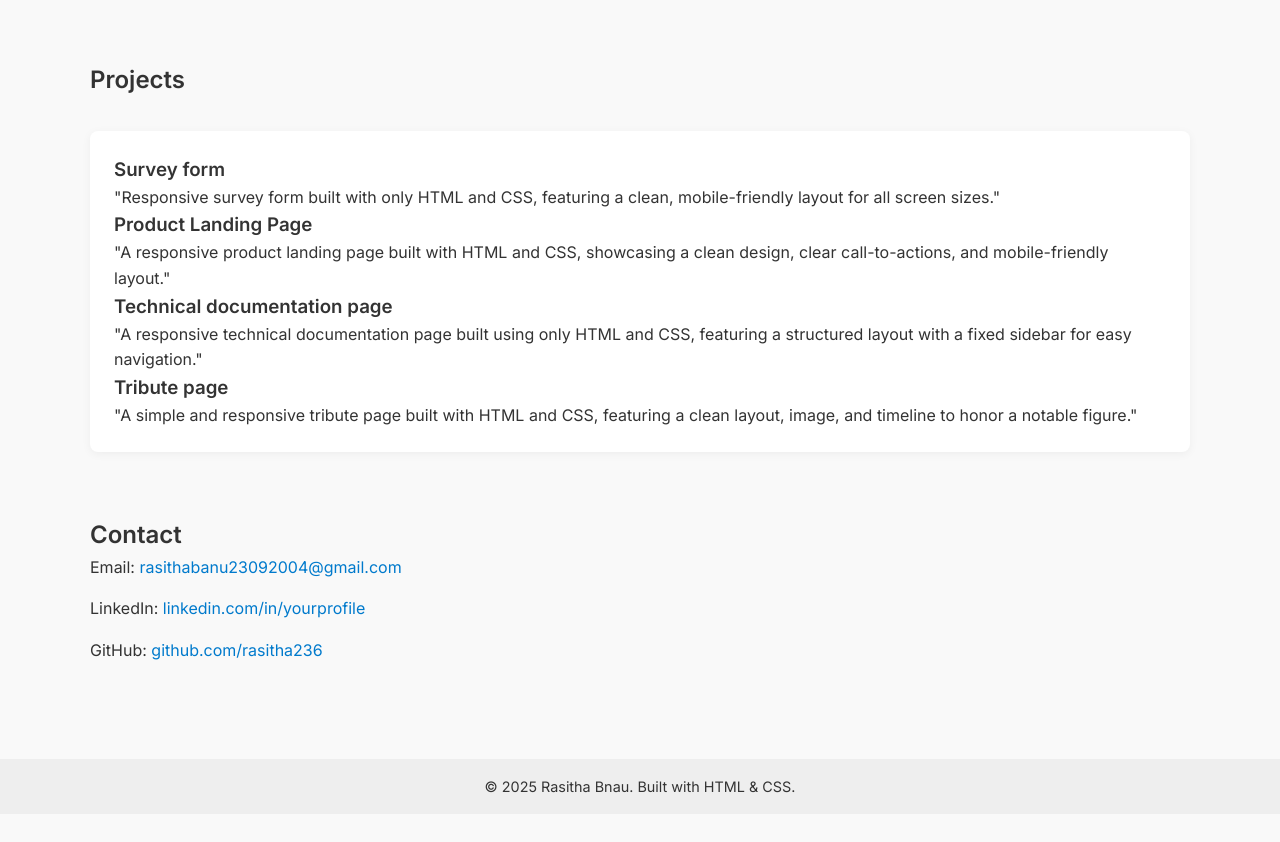
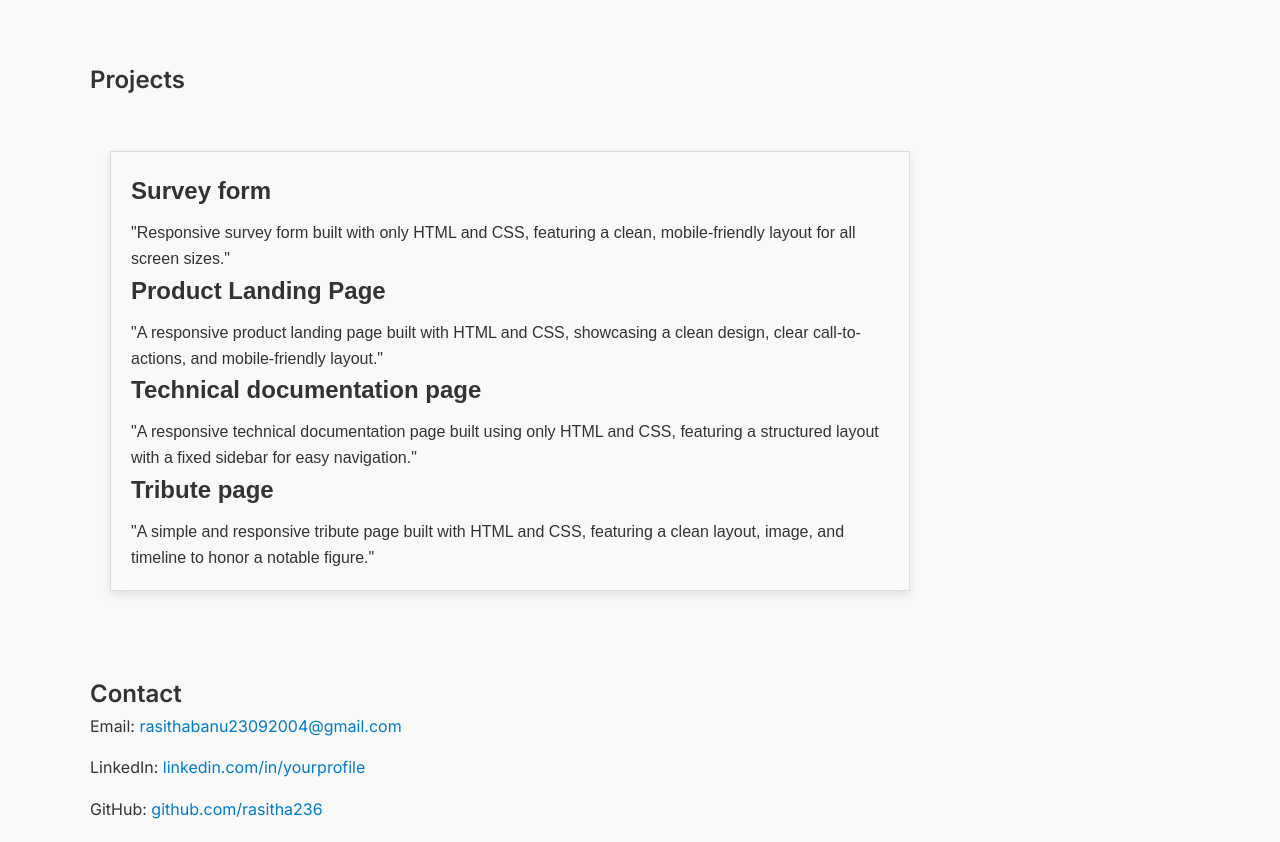
Before and after one commit to rasitha236/Portfolio, a plain HTML site: page index.html in a window 1280 px wide. Shown: the part 861-1703 px from the top of the page. Before the commit the page ends 1675 px from the top, so only its background shows below. Drawn offline with Linux system fonts and the light colour scheme.

Commit message:
Update style.css

```diff
--- a/style.css
+++ b/style.css
@@ -119,13 +119,30 @@
   }
 
   .project-card {
-    background: white;
-    padding: 1.5rem;
-    border-radius: 8px;
-    box-shadow: 0 2px 10px rgba(0,0,0,0.05);
-    transition: transform 0.3s ease;
+     font-family: Arial, sans-serif; /* Sets the font */
+    padding: 20px; /* Adds padding around the content */
+    border: 1px solid #ddd; /* Adds a subtle border around the card */
+    margin: 20px; /* Adds margin around the card */
+    background-color: #f9f9f9; /* Light background color */
+    width: 80%; /* Limits the width of the card */
+    max-width: 800px; /* Ensures it doesn't stretch too wide */
+    box-shadow: 0 4px 8px rgba(0, 0, 0, 0.1); /* Adds some subtle shadow */
   }
 
+ h3 {
+    font-size: 1.5em; /* Increases the font size for headings */
+    margin-bottom: 10px; /* Adds space below the heading */
+  }
+
+p {
+    font-size: 1em; /* Sets a comfortable size for the paragraphs */
+    line-height: 1.6; /* Increases the line height for readability */
+    color: #333; /* Darker text color for better contrast */
+  }
+
+ br {
+    margin-bottom: 20px; /* Adds space after each project */
+  }
   .project-card:hover {
     transform: translateY(-5px);
   }
```
